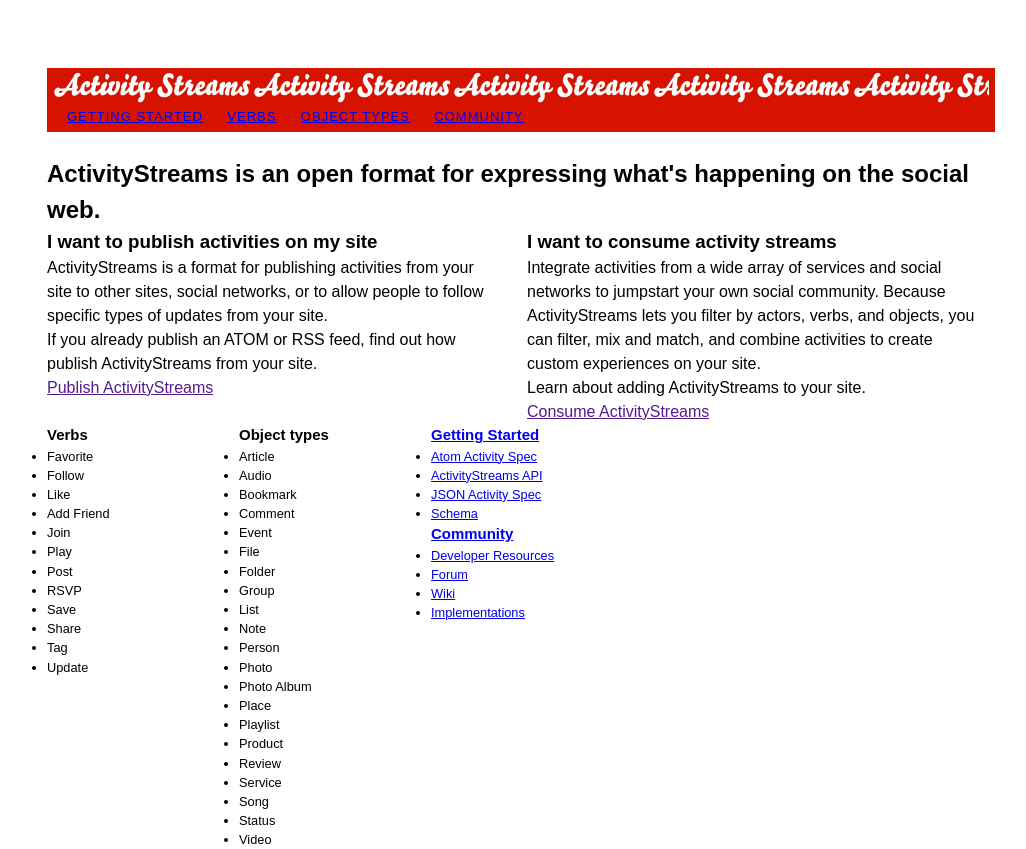
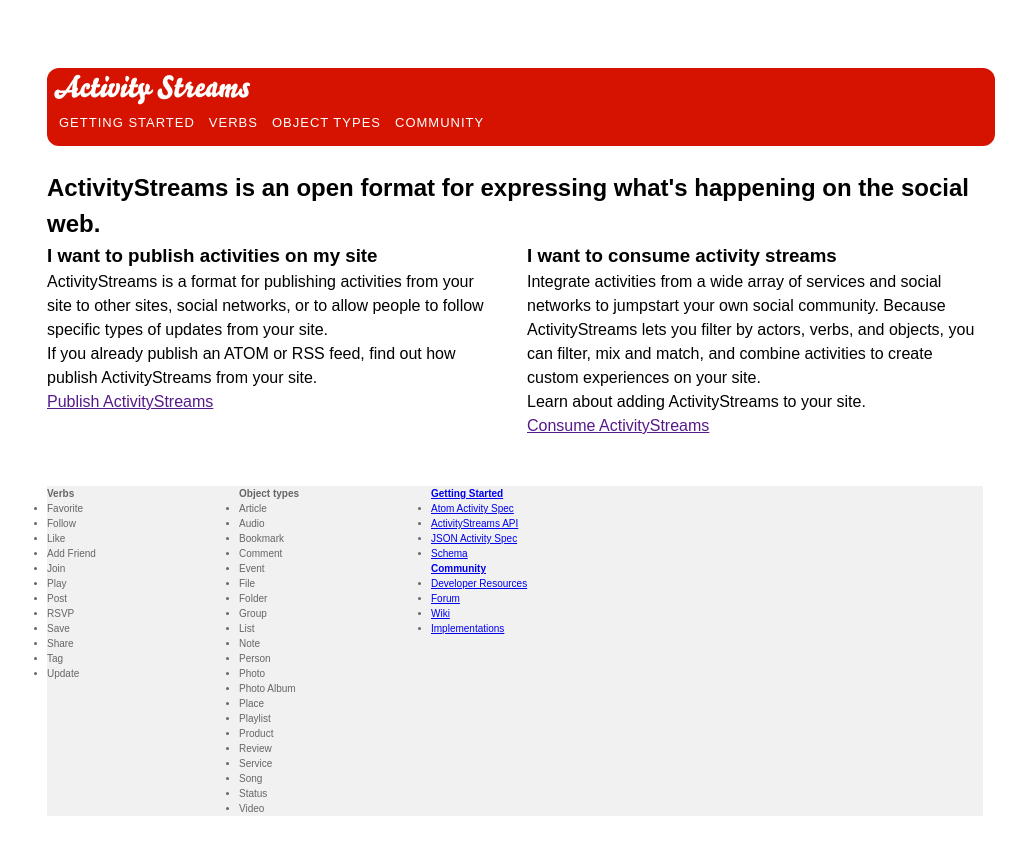
Before and after one commit to chrismessina/as-registry, a plain HTML site: page index.html in a window 1280 px wide. Shown: the whole page, without its empty margins (125-1151 px from the left). After the commit the page ends 816 px from the top, so only its background shows below. Drawn offline with Linux system fonts and the light colour scheme.

Commit message:
more CSS, content

```diff
--- a/stylesheets/base.css
+++ b/stylesheets/base.css
@@ -6,36 +6,47 @@
 header {
 	margin: 8px 0 24px;
 	background-color: #D61200;
-	padding: 4px 6px;
+	border: 6px solid #D61200;
+	border-radius: 12px;
+	-moz-border-radius: 12px;
+	-webkit-border-radius: 12px;
 }
-
 header #site-name {
 	text-indent: -1000em;
 	height: 32px;
-	background: url(../images/site-name.png) 0 50%;
+	background: url(../images/site-name.png) 0 50% no-repeat;
 }
-
 header nav {
 
 }
-
-header nav ul {
-	margin: 0;
-	padding: 0;
+header nav ul, header nav li {
+	border:0;
+	margin:0;
+	padding:0;
+	list-style:none;
 }
-
 header nav ul li {
-	margin: 0;
-	padding: 0;
-	display: inline;
-	margin-left: 8px;
+	float: left;
+	margin-right: 2px;
 }
-header nav ul li a {
+header nav ul li a:link, header nav ul li a:visited {
 	text-transform: uppercase;
 	font-size: 13px;
 	letter-spacing: 1px;
 	padding: 2px 6px;
+	color: #fff;
+	line-height: 30px;
+	height: 30px;
+	text-decoration: none;
+	display: block;
 }
+header nav ul li a span {
+	display:block;
+	height:30px;
+	margin-right:14px;
+	padding-left:14px;
+}
+
 
 /* @end */
 
@@ -48,9 +59,16 @@
 /* @group Footer */
 
 footer {
-	font-size: 0.8em;
-	color: ;
+	margin: 48px 0 0;
+	font-size: 10px;
+	color: #666;
+	background-color: #F1F1F1;
+}
+footer h3 {
+	font-size: 10px;
+}
+footer nav {
+
 }
 
-
 /* @end */
```
